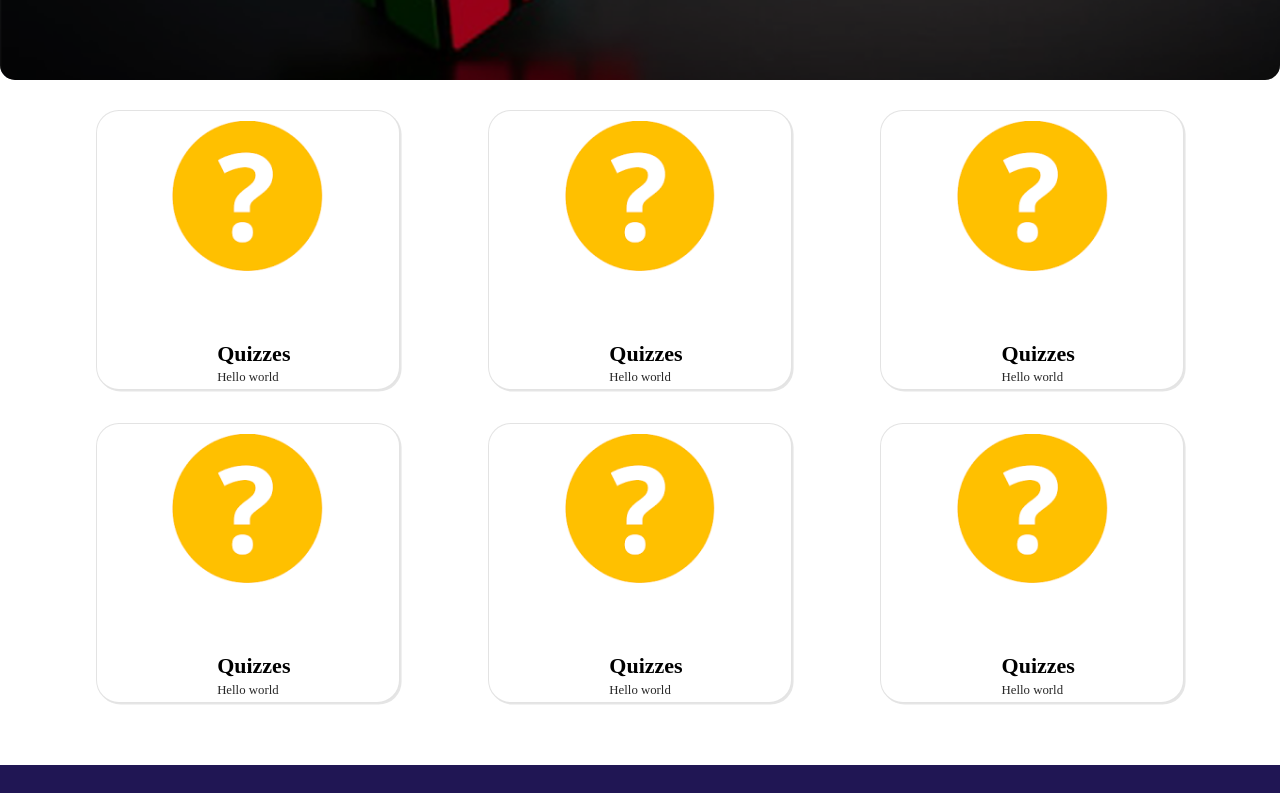
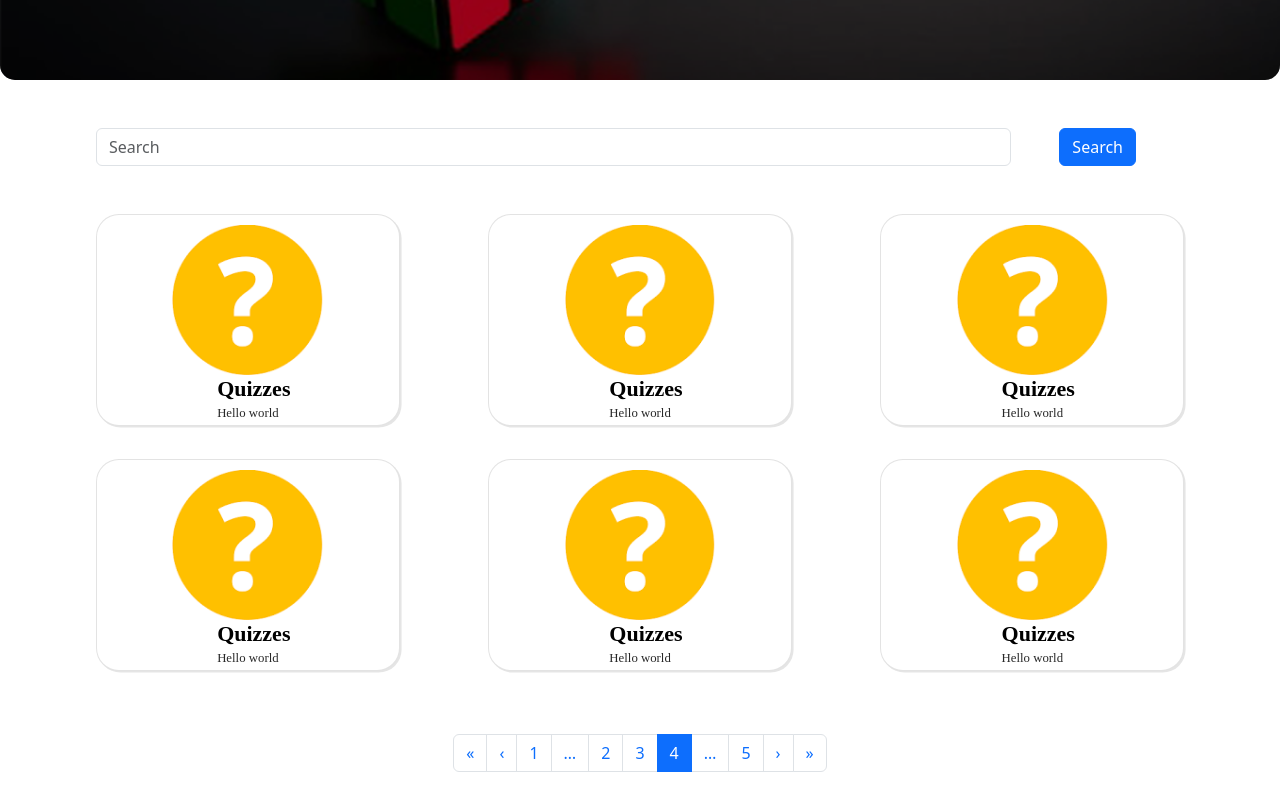
Before and after one commit to hashemothman/quizzes, a React (Create React App) app: page /category in a window 1280 px wide. Shown: the part 480-1273 px from the top of the page. Built offline with nearby package versions, Linux system fonts and the light colour scheme.

Commit message:
category search

```diff
--- a/package.json
+++ b/package.json
@@ -12,6 +12,7 @@
     "@testing-library/user-event": "^13.5.0",
     "bootstrap": "^5.3.3",
     "react": "^18.2.0",
+    "react-bootstrap": "^2.10.1",
     "react-dom": "^18.2.0",
     "react-helmet": "^6.1.0",
     "react-router-dom": "^6.22.2",
--- a/public/index.html
+++ b/public/index.html
@@ -12,6 +12,12 @@
     <link rel="apple-touch-icon" href="%PUBLIC_URL%/logo192.png" />
 
     <link rel="manifest" href="%PUBLIC_URL%/manifest.json" />
+    <link
+  rel="stylesheet"
+  href="https://cdn.jsdelivr.net/npm/bootstrap@5.3.2/dist/css/bootstrap.min.css"
+  integrity="sha384-T3c6CoIi6uLrA9TneNEoa7RxnatzjcDSCmG1MXxSR1GAsXEV/Dwwykc2MPK8M2HN"
+  crossorigin="anonymous"
+/>
 
 
       <title>Rob.Quiz</title>
--- a/src/App.css
+++ b/src/App.css
@@ -1,3 +1,4 @@
+
 :root {
   --main-color: #097bed;
   --heading-color: #201654;
--- a/src/components/Cardslide/Cardslide.css
+++ b/src/components/Cardslide/Cardslide.css
@@ -38,3 +38,11 @@
     border-radius: 8px;
     width: 20px;
 }
+@media (max-width:500px) {
+    .slick-prev{
+        margin-left: 0px !important;
+    }
+    .slick-next{
+        margin-right: 0px !important;
+    }
+}
--- a/src/components/Categories/Categories.css
+++ b/src/components/Categories/Categories.css
@@ -18,7 +18,7 @@
 }
 .ha-category-content{
     width:100%;
-    padding: 20px;
+    padding: 10px;
     background-color: white;
     border-radius: 5px;
     display: flex;
@@ -34,6 +34,22 @@ width:70%;
     width:max-content;
     font-size: 16px;
     color: var(--main-color);
+}
+@media (max-width:500px) {
+    .zh-category{
+        margin: 0 20px;
+        /* display: flex;
+        justify-content: space-between;
+        flex-wrap: wrap;
+        flex-direction: row; */
+        width:30%;
+    }
+    .ha-category-content h3{
+
+        font-size: 8px;
+
+    }
+
 }
 
 
--- a/src/components/Featuredcard/Featuredcard.css
+++ b/src/components/Featuredcard/Featuredcard.css
@@ -25,7 +25,7 @@
     flex-direction: column;
     align-items: center;
     justify-content: space-between;
-    height: 35vh;
+    /* height: 35vh; */
     border: 1px solid #0000001c;
 }
 
--- a/src/pages/Category/Category.jsx
+++ b/src/pages/Category/Category.jsx
@@ -4,11 +4,22 @@ import CatogeryHero from '../../components/CategoryHero/CatogeryHero.jsx'
 import Featuredcard from '../../components/Featuredcard/Featuredcard.jsx'
 import newsimg1 from './../../assets/images/19197156.jpg'
 import newsimg2 from './../../assets/images/images.png'
+import Pagination from 'react-bootstrap/Pagination';
+import Form from 'react-bootstrap/Form';
+import Button from 'react-bootstrap/Button';
 
 const Category = () => {
   return (
     <>
     <CatogeryHero/>
+    <div className="ha-serch">
+    <Form>
+      <Form.Group className="mt-5 mb-5 d-flex" controlId="formGroupEmail">
+        <Form.Control type="text" placeholder="Search" />
+        <Button variant="primary" className="ms-5 me-5" type="submit">Search</Button>
+      </Form.Group>
+    </Form>
+    </div>
     <div className="ha-category-card">
     <Featuredcard smcardimg1={newsimg2}
                       smcardimg1sm={newsimg1}
@@ -60,9 +71,28 @@ const Category = () => {
         />
         </div>
 
-    </>
 
-  )
+<div className="ha-pagination">
+    <Pagination>
+      <Pagination.First />
+      <Pagination.Prev />
+      <Pagination.Item>{1}</Pagination.Item>
+      <Pagination.Ellipsis />
+
+      <Pagination.Item>{2}</Pagination.Item>
+      <Pagination.Item>{3}</Pagination.Item>
+      <Pagination.Item active>{4}</Pagination.Item>
+
+
+      <Pagination.Ellipsis />
+      <Pagination.Item>{5}</Pagination.Item>
+      <Pagination.Next />
+      <Pagination.Last />
+    </Pagination>
+    </div>
+</>
+
+  );
 }
 
 export default Category
--- a/src/pages/Category/CategoryStyle.css
+++ b/src/pages/Category/CategoryStyle.css
@@ -5,3 +5,14 @@
     flex-wrap: wrap;
     justify-content: space-between ;
 }
+.ha-pagination{
+    margin: 30px auto;
+    width: 85%;
+    display: flex;
+    justify-content: center;
+
+}
+.ha-serch{
+    width:85%;
+    margin: 0 auto;
+}
```
Also changed, not shown: 1 other file (tests, documents, lock files or other folders).
